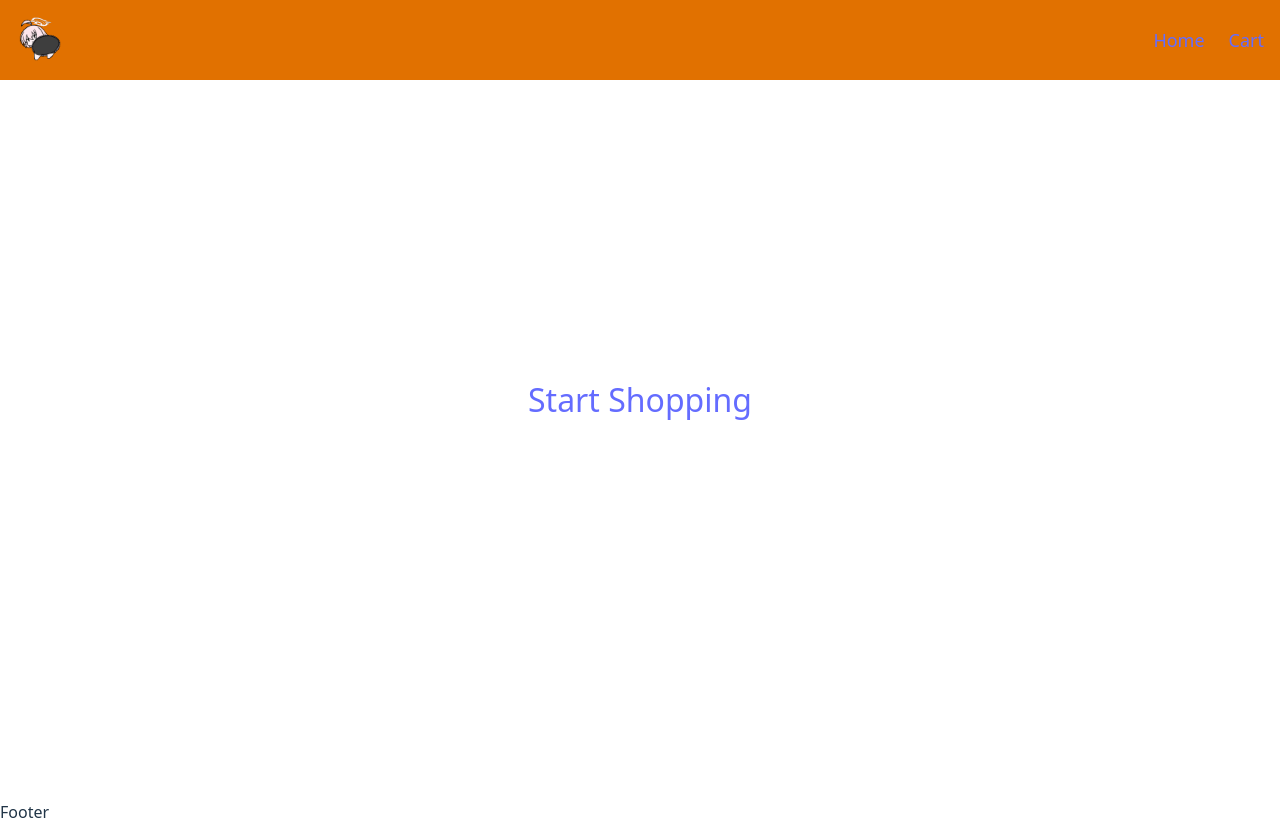
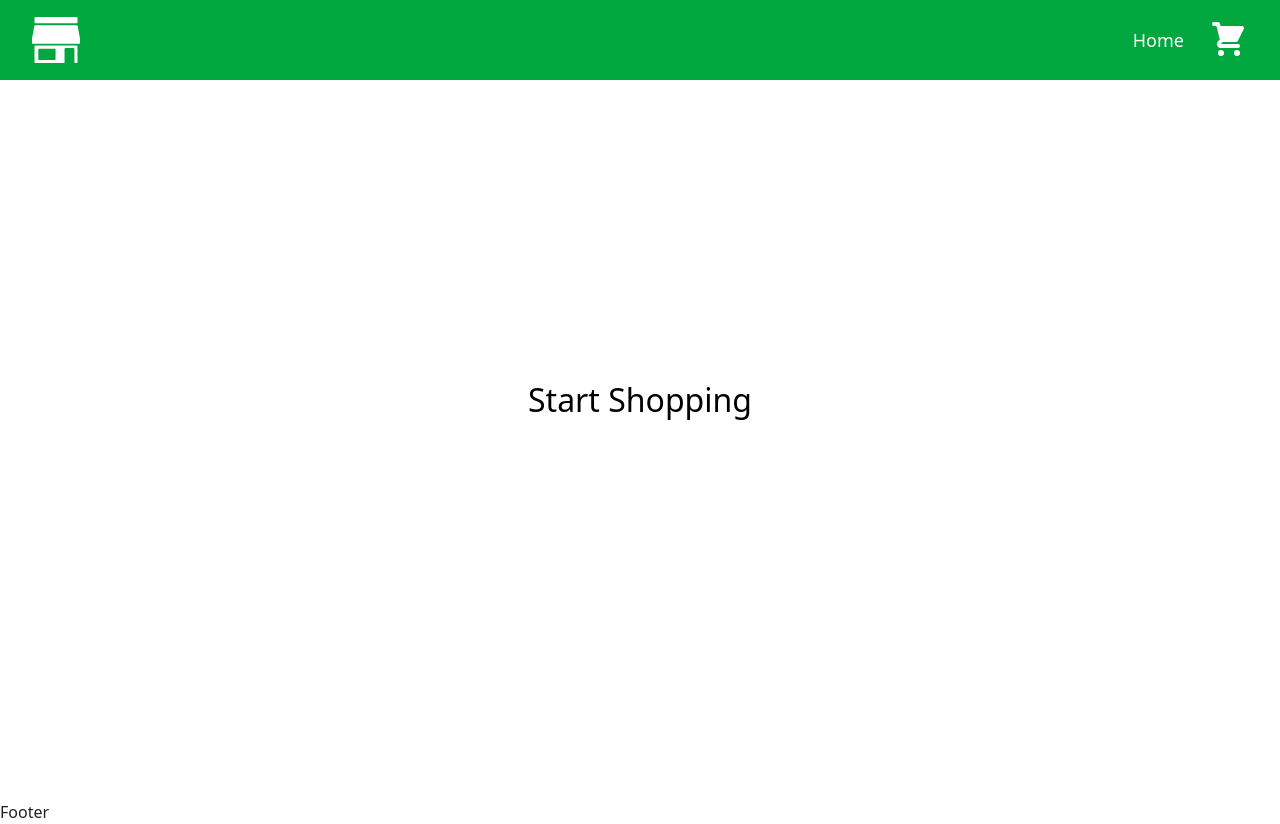
Before and after one commit to Detims/shopping-cart, a React (Vite) app: page / in a window 1280 px wide. Built offline with nearby package versions, Linux system fonts and the light colour scheme.

Commit message:
add cart functionality throughout whole site

```diff
--- a/package.json
+++ b/package.json
@@ -13,6 +13,7 @@
     "@tailwindcss/vite": "^4.1.5",
     "react": "^19.0.0",
     "react-dom": "^19.0.0",
+    "react-icons": "^5.5.0",
     "react-router-dom": "^7.5.3",
     "tailwindcss": "^4.1.5"
   },
--- a/src/App.jsx
+++ b/src/App.jsx
@@ -5,19 +5,43 @@ import Footer from './components/Footer'
 import Home from './components/Home'
 import Cart from './components/Cart'
 import Details from './components/Details'
+import { useState } from 'react'
 
 function App() {
+  const [cart, setCart] = useState([])
+
+  {/* Check if item type is already in cart and increments it, otherwise adds new item */}
+  const addToCart = (current) => {
+    if (cart.some((item) => current.id === item.id)) {
+      setCart(
+        cart.map((item) =>
+          item.id === current.id
+          ? {...item, quantity: item.quantity + current.quantity}
+          : item
+        )
+      )
+      return
+    }
+
+    setCart((items) => {
+      return [...items, current]
+    })
+  }
+
+  const removeItem = (current) => {
+    setCart(cart.filter((item) => item.id !== current.id))
+  }
 
   return (
     <Router>
       <div className='flex flex-col min-h-screen'>
         <div className='grow'>
-          <Navbar />
+          <Navbar cart={cart} />
           <Routes>
               <Route path='/' element={<main><Home /></main>} />
               <Route path='/shop' element={<main><Shop /></main>} />
-              <Route path='/shop/:id' element={<main><Details /></main>} />
-              <Route path='/cart' element={<main><Cart /></main>} />
+              <Route path='/shop/:id' element={<main><Details addToCart={addToCart} /></main>} />
+              <Route path='/cart' element={<main><Cart cart={cart} removeItem={removeItem} /></main>} />
           </Routes>
         </div>
         <Footer />
--- a/src/assets/assets.js
+++ /dev/null
@@ -1,5 +0,0 @@
-import hoshinodump from "./hosinodump.gif"
-
-export const assets = {
-    hoshinodump
-}
--- a/src/components/Cart.jsx
+++ b/src/components/Cart.jsx
@@ -1,7 +1,32 @@
-const Cart = () => {
+import { TiDelete } from "react-icons/ti";
+
+const Cart = ({cart, removeItem}) => {
+    const total = cart.reduce((acc, {quantity, price}) => acc + quantity * price, 0)
+
+    const list = cart.map((item) => {
+        return (
+            <li className="flex flex-wrap items-center justify-between mb-8 pl-8 pr-8">
+                <img src={item.image} alt={item.title} className="h-48 w-48" />
+
+                <h2 className="text-lg">{item.title}</h2>
+                <h2 className="text-lg">${item.price}</h2>
+                <h3 className="text-lg">Quantity: {item.quantity}</h3>
+                <TiDelete onClick={() => removeItem(item)} className="h-12 w-12 cursor-pointer" />
+            </li>
+        )
+    })
+
     return(
-        <div className="relative w-full min-h-screen flex flex-col mx-auto text-center justify-center">
-            <h1 className="text-xl">Your cart is empty</h1>
+        <div className="relative min-h-screen flex flex-col text-center justify-center">
+            {cart.length === 0 ? (
+                <h1 className="text-xl">Your cart is empty</h1>
+            ) : (
+                <>
+                    <ul className="p-12 mt-16">{list}</ul>
+                    <h1 className="text-xl">Total: ${total.toFixed(2)}</h1>
+                    <button className="w-fit mx-auto mt-8 p-4 rounded-2xl text-lg">Proceed to Checkout</button>
+                </>
+            )}
         </div>
     )
 }
--- a/src/components/Details.jsx
+++ b/src/components/Details.jsx
@@ -1,26 +1,27 @@
 import { useParams } from "react-router-dom"
 import { useState, useEffect } from "react"
 
-const Details = () => {
+const Details = ({addToCart}) => {
     const { id } = useParams()
     const [data, setData] = useState()
     const [error, setError] = useState(null)
     const [loading, setLoading] = useState(true)
-    const [quantity, setQuantity] = useState(1)
 
-    const increaseQuantity = () => {setQuantity(quantity + 1)}
+    const increaseQuantity = () => {
+        setData({ ...data, quantity: data.quantity + 1 })
+    }
 
     const decreaseQuantity = () => {
-        if (quantity === 1) return
-        setQuantity(quantity - 1)
+        if (data.quantity === 1) return
+        setData({ ...data, quantity: data.quantity - 1 })
     }
 
     const quantityHandler = (e) => {
-        setQuantity(e.target.value)
+        setData({ ...data, quantity: e.target.value })
     }
 
     const setDefaultQuantity = () => {
-        if (quantity <= 0) {setQuantity(1)}
+        if (data.quantity <= 0) {setData({ ...data, quantity: 1 })}
     }
 
     // Call the Fakestore API to get the right product using the page id
@@ -37,10 +38,11 @@ const Details = () => {
 
         // set state when the data received
         setData(data)
+        setData(prevData => ({...prevData, quantity: 1}))
         }
 
         dataFetch()
-    }, [])
+    }, [id])
 
     if (loading) return <p>Loading...</p>
     if (error) return <p>An error has occurred.</p>
@@ -63,7 +65,7 @@ const Details = () => {
                     >-</button>
                     <input
                         type="number"
-                        value={quantity || 1}
+                        value={data.quantity || 1}
                         className="w-12 p-1.5 mt-4 ml-2.5 mr-2.5 text-lg text-center border-1"
                         onChange={quantityHandler}
                         onBlur={setDefaultQuantity}
@@ -73,6 +75,10 @@ const Details = () => {
                         onClick={increaseQuantity}
                     >+</button>
                 </div>
+                <button
+                    className="mt-8 p-4 rounded-2xl"
+                    onClick={() => addToCart(data)}
+                >Add to Cart</button>
             </div>
         </div>
     )
--- a/src/components/Navbar.jsx
+++ b/src/components/Navbar.jsx
@@ -1,25 +1,29 @@
 import { Link, Outlet } from "react-router-dom"
-import { assets } from "../assets/assets"
+import { SiHomeassistantcommunitystore } from "react-icons/si";
+import { HiShoppingCart } from "react-icons/hi";
 
-const Navbar = () => {
+const Navbar = ({cart}) => {
+    const cartItems = cart.reduce((acc, { quantity }) => acc + quantity, 0)
+
     return(
         <>
-            <nav className="fixed w-full bg-amber-600 p-4 z-10">
+            <nav className="fixed w-full bg-green-600 p-4 z-10">
                 <div className="container mx-auto flex justify-between items-center">
                     {/* Logo Link */}
-                    <Link to="/" className="text-lg">
-                        <img src={assets.hoshinodump} alt="logo" className="w-12 h-12"/>
+                    <Link to="/" className="text-lg pl-4">
+                        <SiHomeassistantcommunitystore className=" fill-white w-12 h-12"/>
                     </Link>
 
-                    <ul className="hidden md:flex md:space-x-6 items-center text-lg">
+                    <ul className="hidden md:flex md:space-x-6 items-center text-lg pr-4">
                         <li>
                             <Link to="/">
-                                Home
+                                <h2 className="text-white">Home</h2>
                             </Link>
                         </li>
                         <li>
-                            <Link to="/cart">
-                                Cart
+                            <Link to="/cart" className="flex items-center">
+                                <HiShoppingCart className="fill-white w-10 h-10"/>
+                                <h2 className="text-lg text-white">{cartItems !== 0 && `(${cartItems})`}</h2>
                             </Link>
                         </li>
                     </ul>
--- a/src/components/Shop.jsx
+++ b/src/components/Shop.jsx
@@ -1,5 +1,4 @@
 import { useState, useEffect } from "react";
-import { assets } from "../assets/assets";
 import { Link } from "react-router-dom";
 
 const Shop = () => {
@@ -31,18 +30,18 @@ const Shop = () => {
     if (error) return <p>An error has occurred.</p>
 
     return(
-        <div className="relative w-full min-h-screen flex flex-col mx-auto text-center justify-center pt-32">
+        <div className="min-h-screen flex flex-col mx-auto text-center justify-center pt-32">
             {/* Desktop Layout */}
-            <ul className="hidden md:grid md:grid-cols-4 gap-8 mx-auto">
+            <ul className="flex flex-col md:grid md:grid-cols-4 gap-8 mx-auto w-8/12">
                 {data.map((item) => {
                     return(
-                    <li key={item.id} className="w-3xs">
+                    <li key={item.id} className="w-full hover:shadow-2xl rounded-xl cursor-pointer">
                         <Link to={`/shop/${item.id}`}>
                         <img
                             src={item.image} alt="item"
-                            className="w-full"
+                            className="p-1"
                         />
-                        <h2>{item.title}</h2>
+                        <h2 className="mt-4">{item.title}</h2>
                         </Link>
                     </li>
                     )
--- a/src/index.css
+++ b/src/index.css
@@ -4,8 +4,8 @@
   font-family: system-ui, Avenir, Helvetica, Arial, sans-serif;
 
   color-scheme: light dark;
-  color: rgba(255, 255, 255, 0.87);
-  background-color: #242424;
+  color: rgba(0, 0, 0, 0.87);
+  background-color: #ffffff;
 
   font-synthesis: none;
   text-rendering: optimizeLegibility;
@@ -15,11 +15,8 @@
 
 a {
   font-weight: 500;
-  color: #646cff;
+  color: black;
   text-decoration: inherit;
-}
-a:hover {
-  color: #535bf2;
 }
 
 h1 {
@@ -35,25 +32,12 @@ input[type="number"]::-webkit-outer-spin-button {
 
 button {
   font-size: 1em;
-  font-weight: 500;
+  color: white;
   font-family: inherit;
-  background-color: #1a1a1a;
+  background-color: #3d3d3d;
   cursor: pointer;
 }
 button:focus,
 button:focus-visible {
   outline: 4px auto -webkit-focus-ring-color;
 }
-
-@media (prefers-color-scheme: light) {
-  :root {
-    color: #213547;
-    background-color: #ffffff;
-  }
-  a:hover {
-    color: #747bff;
-  }
-  button {
-    background-color: #f9f9f9;
-  }
-}
```
Also changed, not shown: src/assets/hosinodump.gif (deleted), 1 other file (tests, documents, lock files or other folders).
